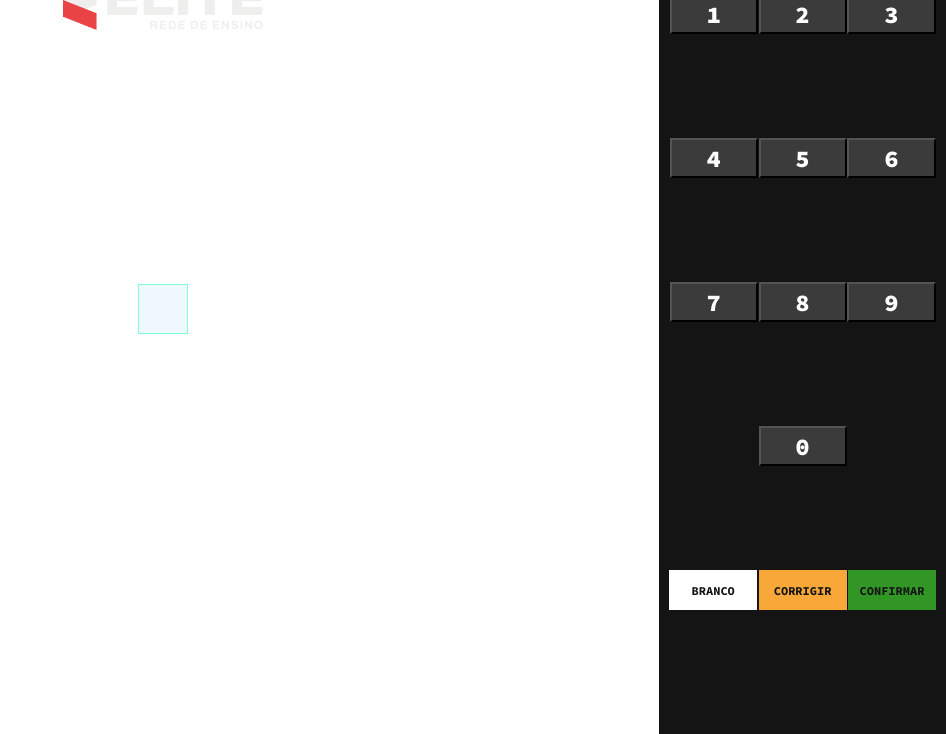
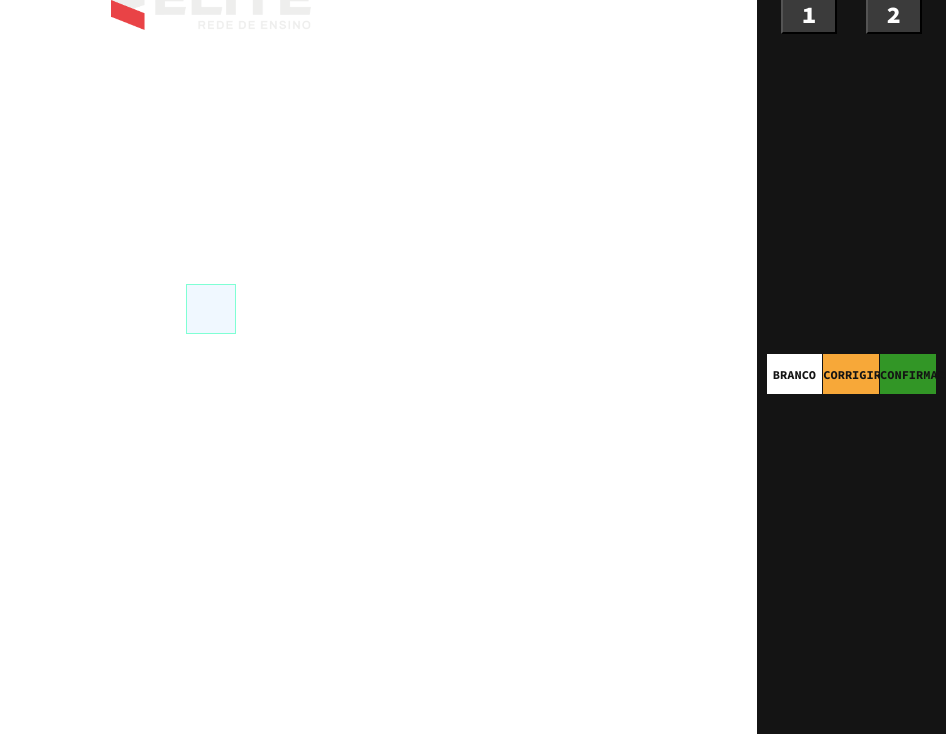
Before and after one commit to luis-fernand0/urna-eletronica, a plain HTML site: page index.html in a window 1280 px wide. Shown: the part 66-800 px from the top of the page, without its empty margins (334-1280 px from the left). Drawn offline with Linux system fonts and the light colour scheme.

Commit message:
trocando id da tag p e removendo as outras chapas

```diff
--- a/index.html
+++ b/index.html
@@ -13,7 +13,7 @@
             <div class="div-input input-disabled">
                 <input id="input-value" class="input-active" type="number" readonly>
 
-                <p id="nome-aluno" class="nome-aluno"></p>
+                <p id="chapa" class="nome-aluno"></p>
             </div>
 
             <div class="logo-justica-titulo">
@@ -43,22 +43,6 @@
 
                 <input type="button" name="aluno2" class="btn-teclado" value="2" onclick="mostrarValorBtn(value)" />
 
-                <input type="button" class="btn-teclado" value="3" onclick="mostrarValorBtn(value)" />
-
-                <input type="button" class="btn-teclado" value="4" onclick="mostrarValorBtn(value)" />
-
-                <input type="button" class="btn-teclado" value="5" onclick="mostrarValorBtn(value)" />
-
-                <input type="button" class="btn-teclado" value="6" onclick="mostrarValorBtn(value)" />
-
-                <input type="button" class="btn-teclado" value="7" onclick="mostrarValorBtn(value)" />
-
-                <input type="button" class="btn-teclado" value="8" onclick="mostrarValorBtn(value)" />
-
-                <input type="button" class="btn-teclado" value="9" onclick="mostrarValorBtn(value)" />
-
-                <input type="button" class="btn-teclado" value="0" onclick="mostrarValorBtn(value)" />
-
                 <div class="confirm-teclado">
                     <audio src="src/sons/som-tecla.mp3"></audio>
                     <button id="btn-branco" type="button" class="btns-confirm btn-branco" onclick="anularInput()">
```
